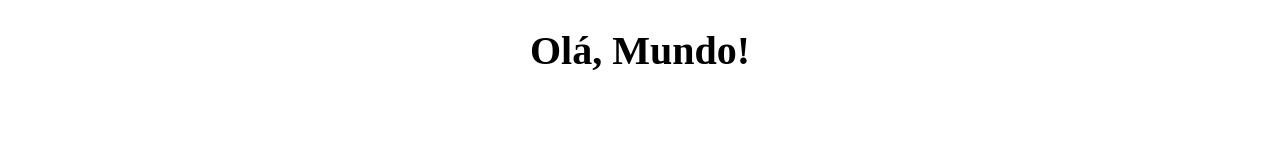
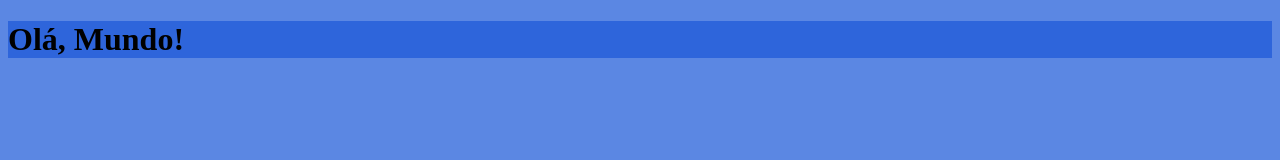
Before and after one commit to s4ntt/desafio-4, a plain HTML site: page index.html in a window 1280 px wide. Drawn offline with Linux system fonts and the light colour scheme.

Commit message:
Alterando cor de fundo

```diff
--- a/style.css
+++ b/style.css
@@ -1,4 +1,3 @@
-h1{
-    font-size: 40px;
-    text-align: center;
+*{
+    background-color: rgba(44, 100, 219, 0.774);
 }
```
